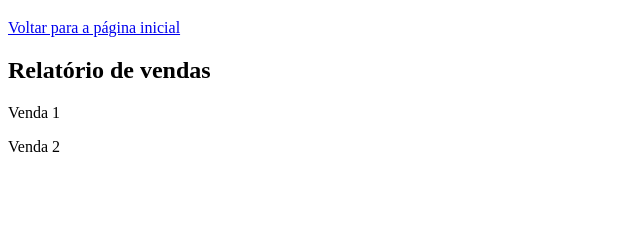
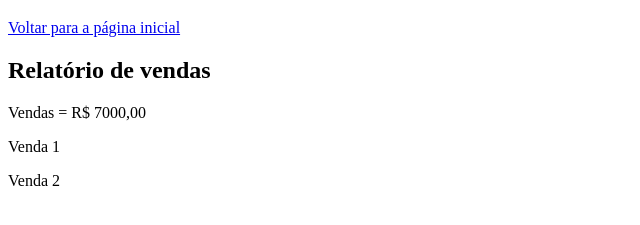
Before and after one commit to lucashonorioo/aulagithub, a plain HTML site: page vendas.html in a window 1280 px wide. Shown: the part 61-286 px from the top of the page, without its empty margins (0-640 px from the left). Drawn offline with Linux system fonts and the light colour scheme.

Commit message:
atualizando vendas para 7 mil

```diff
--- a/vendas.html
+++ b/vendas.html
@@ -9,6 +9,7 @@
     <h1>Página de vendas </h1>
     <a href="index.html"> Voltar para a página inicial</a>
     <h2> Relatório de vendas</h2>
+    <p> Vendas = R$ 7000,00 </p>
     <p> Venda 1 </p>
     <p> Venda 2 </p>
 </body>
```
